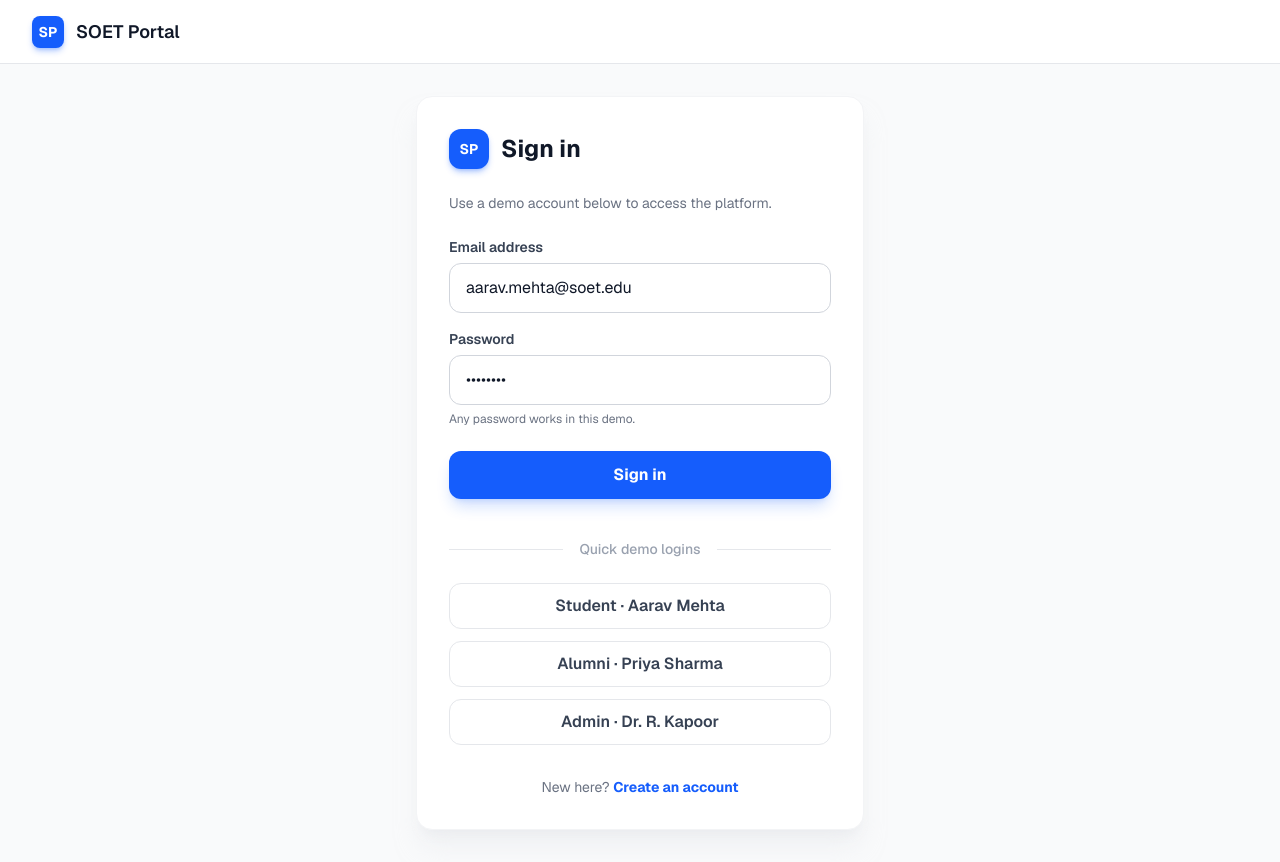
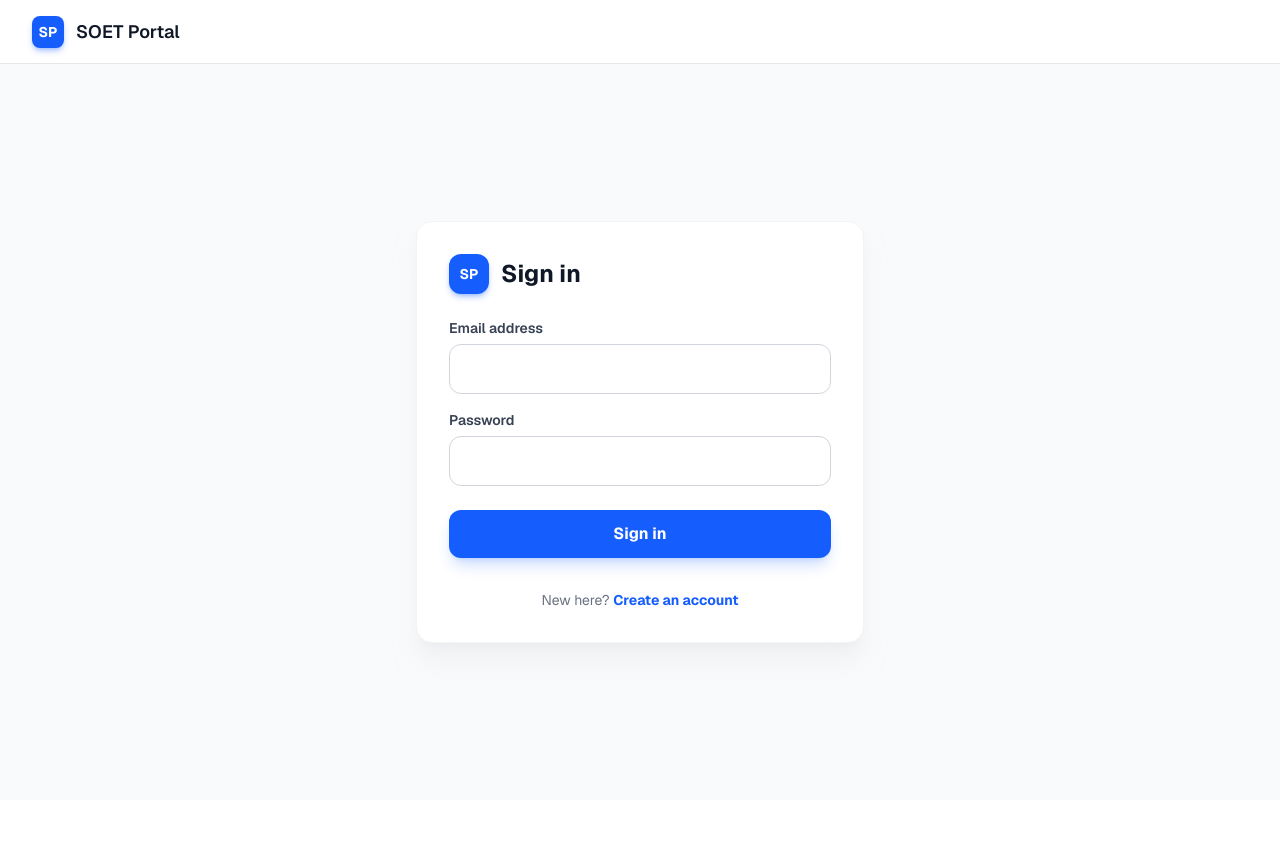
Before and after one commit to rushi9423/SoETAlumniPortal, a Next.js app: page /login in a window 1280 px wide. After the commit the page ends 800 px from the top, so only its background shows below. Built offline with nearby package versions, Linux system fonts and the light colour scheme; no server answers.

Commit message:
Remove demo logins from Login page

```diff
--- a/app/login/page.tsx
+++ b/app/login/page.tsx
@@ -8,8 +8,8 @@ import { useAuth } from '@/components/AuthProvider';
 export default function LoginPage() {
   const router = useRouter();
   const { user } = useAuth();
-  const [email, setEmail] = useState('aarav.mehta@soet.edu');
-  const [password, setPassword] = useState('demo1234');
+  const [email, setEmail] = useState('');
+  const [password, setPassword] = useState('');
   const [loading, setLoading] = useState(false);
   const [error, setError] = useState('');
 
@@ -46,10 +46,6 @@ export default function LoginPage() {
     }
   };
 
-  const setDemo = (roleEmail: string) => {
-    setEmail(roleEmail);
-    setPassword('demo1234');
-  };
 
   return (
     <div className="min-h-screen bg-gray-50 flex flex-col font-sans text-gray-900">
@@ -72,8 +68,6 @@ export default function LoginPage() {
             <h1 className="text-2xl font-bold text-gray-900">Sign in</h1>
           </div>
 
-          <p className="text-gray-500 text-sm mb-6">Use a demo account below to access the platform.</p>
-
           <form onSubmit={handleLogin} className="space-y-4 mb-6">
             <div>
               <label className="block text-sm font-semibold text-gray-700 mb-1.5">Email address</label>
@@ -94,7 +88,6 @@ export default function LoginPage() {
                 className="w-full border border-gray-300 rounded-xl px-4 py-3 focus:ring-2 focus:ring-blue-500 focus:border-blue-500 outline-none transition"
                 required
               />
-              <p className="text-xs text-gray-500 mt-1.5">Any password works in this demo.</p>
             </div>
 
             {error && <div className="text-red-500 text-sm font-medium">{error}</div>}
@@ -108,23 +101,6 @@ export default function LoginPage() {
             </button>
           </form>
 
-          <div className="relative flex items-center py-4 mb-2">
-            <div className="flex-grow border-t border-gray-200"></div>
-            <span className="flex-shrink-0 mx-4 text-gray-400 text-sm font-medium">Quick demo logins</span>
-            <div className="flex-grow border-t border-gray-200"></div>
-          </div>
-
-          <div className="space-y-3">
-            <button type="button" onClick={() => setDemo('aarav.mehta@soet.edu')} className="w-full border border-gray-200 hover:border-gray-300 hover:bg-gray-50 text-gray-700 font-semibold py-2.5 rounded-xl transition">
-              Student · Aarav Mehta
-            </button>
-            <button type="button" onClick={() => setDemo('priya.sharma@alumni.edu')} className="w-full border border-gray-200 hover:border-gray-300 hover:bg-gray-50 text-gray-700 font-semibold py-2.5 rounded-xl transition">
-              Alumni · Priya Sharma
-            </button>
-            <button type="button" onClick={() => setDemo('admin@soet.edu')} className="w-full border border-gray-200 hover:border-gray-300 hover:bg-gray-50 text-gray-700 font-semibold py-2.5 rounded-xl transition">
-              Admin · Dr. R. Kapoor
-            </button>
-          </div>
 
           <p className="text-center text-sm text-gray-500 mt-8">
             New here? <Link href="/register" className="text-blue-600 font-bold hover:underline">Create an account</Link>
```
